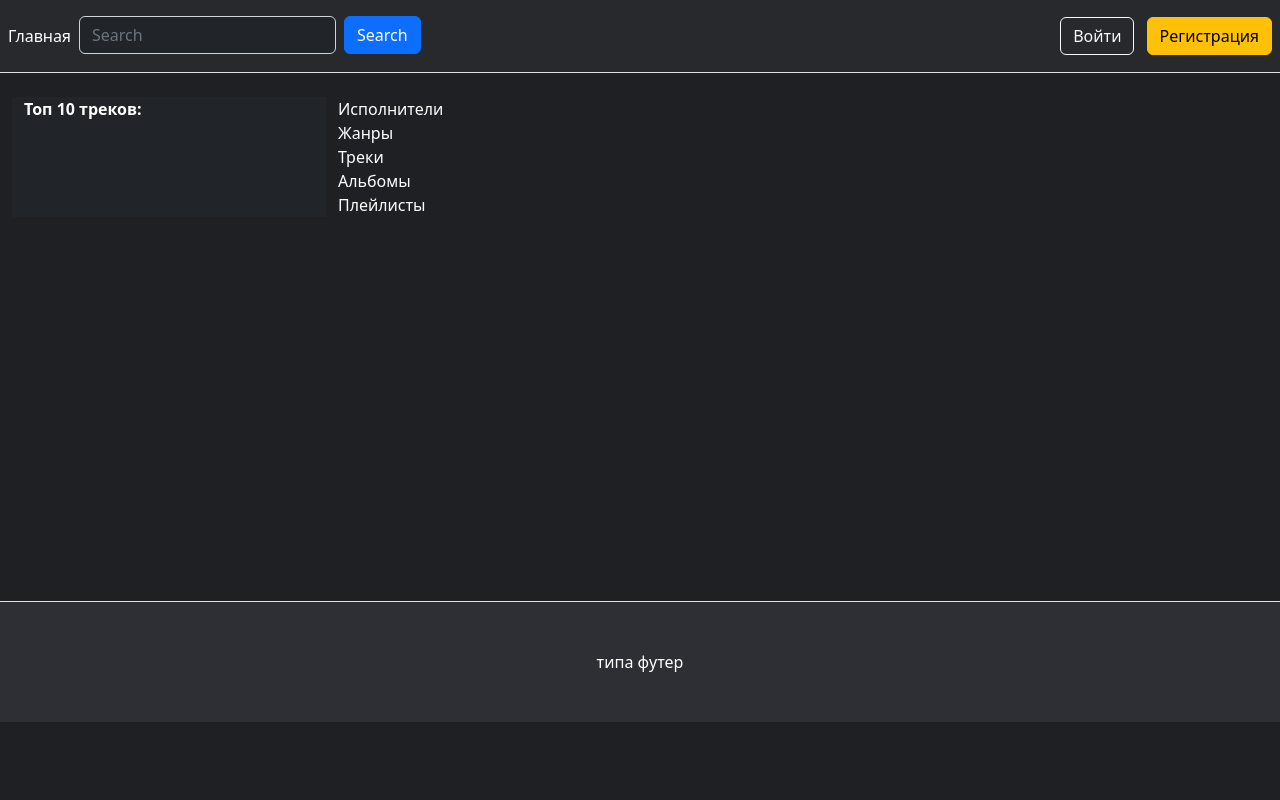
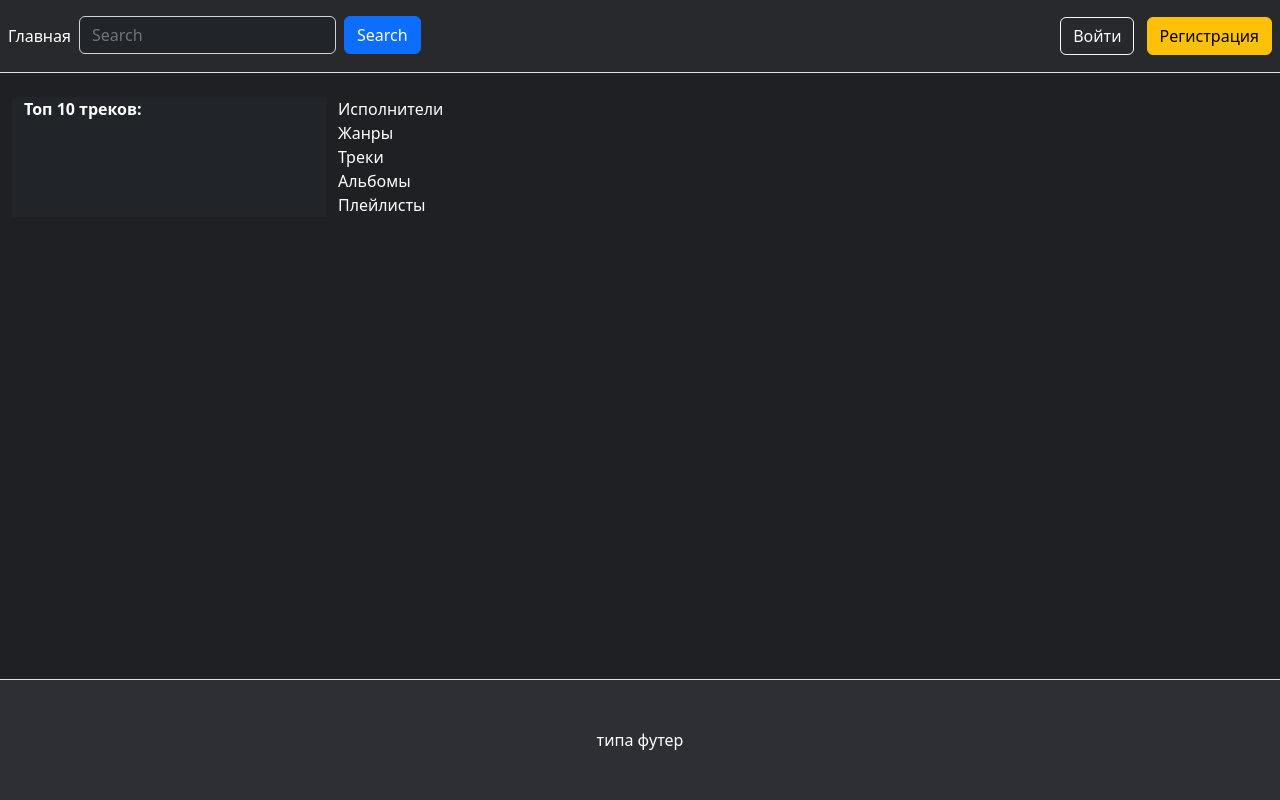
Before and after one commit to arte322m/music_library, a Django app: page / in a window 1280 px wide. Run offline with Django 4.2, Linux system fonts and the light colour scheme; data that the repository does not hold is empty; some libraries are stand-ins or nearby versions.

Commit message:
commit footer end

```diff
--- a/kAboom/static/kAboom/css/dark_theme.css
+++ b/kAboom/static/kAboom/css/dark_theme.css
@@ -1,6 +1,16 @@
+html,
 body {
+    height: 100%;
     color: white;
     background-color: #1f2023;
+}
+.wrapper {
+    min-height: 100%;
+    display: flex;
+    flex-direction: column;
+}
+.main {
+    flex: 1 1 auto;
 }
 
 a {
--- a/kAboom/templates/kAboom/base.html
+++ b/kAboom/templates/kAboom/base.html
@@ -10,7 +10,7 @@
     <title>{% block title %}Title{% endblock %}</title>
 </head>
 <body>
-
+    <div class="wrapper">
         <header class="d-flex flex-wrap align-items-center justify-content-center justify-content-md-between py-3 mb-4 border-bottom">
 
             {% if user.is_authenticated %}
@@ -57,14 +57,15 @@
                 </div>
             {% endif %}
         </header>
-
+        <div class="main">
                 <div class="container-fluid">
                     {% block content%}
                     {% endblock %}
                 </div>
-
+        </div>
         <footer class="d-flex flex-wrap justify-content-between align-items-center py-4 py-md-5 mt-5 border-top">
             <div class="col text-center">типа футер</div>
         </footer>
+    </div>
 </body>
 </html>
```
Also changed, not shown: kAboom/templates/kAboom/main.html (+0 -14 lines). Lines whose indentation alone changed are shown as unchanged.
